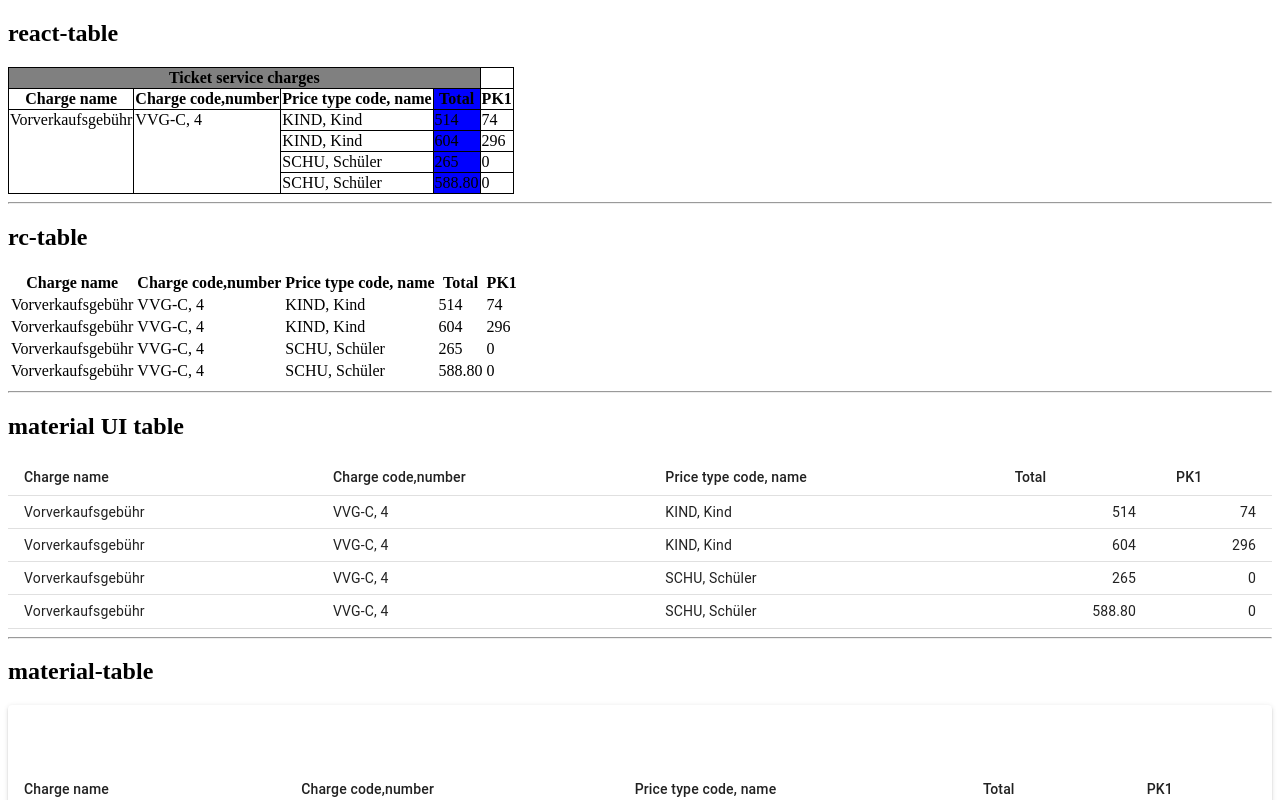
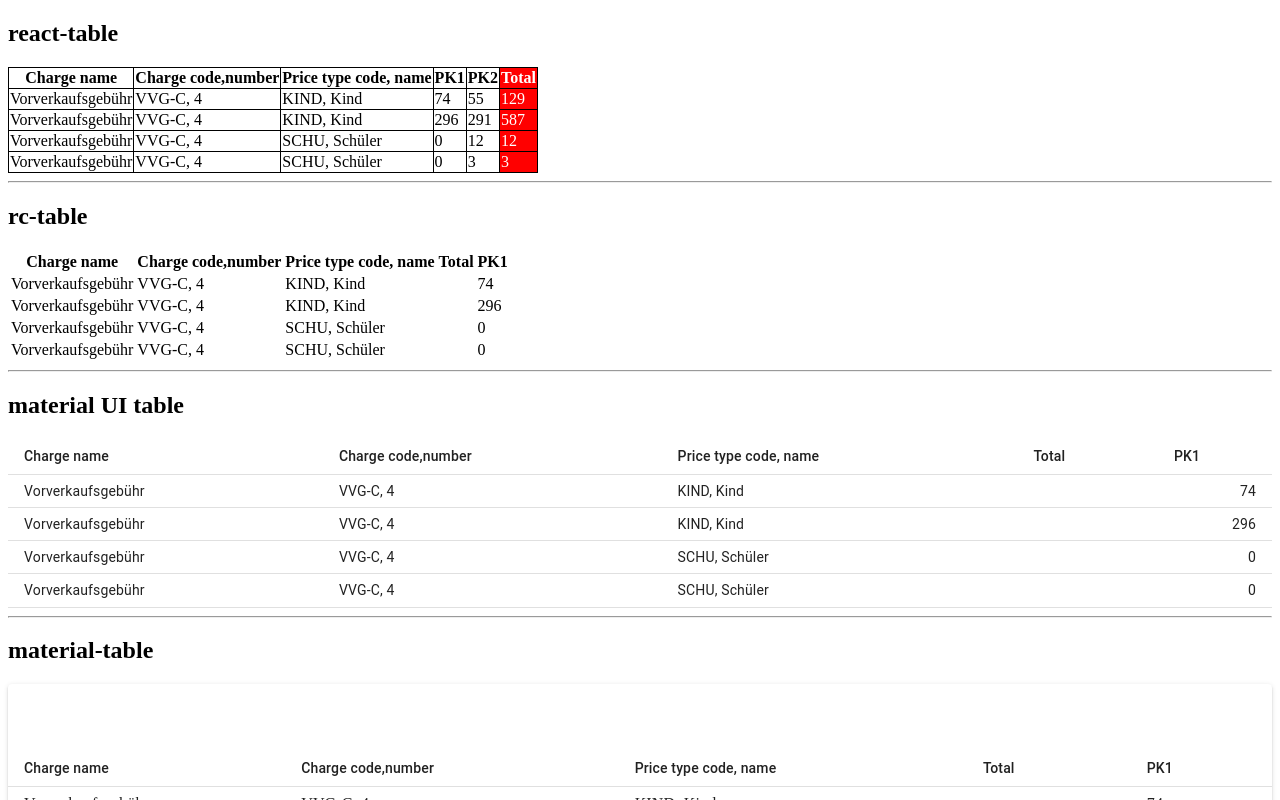
Before and after one commit to nenadbugaric/tables, a React (Create React App) app: page / in a window 1280 px wide. Shown: the top 800 px of the page. Built offline with nearby package versions, Linux system fonts and the light colour scheme.

Commit message:
horisontal agreggation

```diff
--- a/src/tables/react-table/index.jsx
+++ b/src/tables/react-table/index.jsx
@@ -1,8 +1,8 @@
 import React from "react";
 import { useTable } from "react-table";
-import styled from 'styled-components';
+import styled from "styled-components";
 
-import data from '../rows';
+import data from "../rows";
 
 const TABLE = styled.table`
   border: 1px solid black;
@@ -11,27 +11,14 @@
 const TH = styled.th`
   border-right: 1px solid black;
   border-top: 1px solid black;
-  background: ${(props) => {
-    const colors = {
-      isParent: 'gray',
-      isTotal: 'blue'
-    };
-
-    const propsColors = Object.keys(props)
-      .filter(prop => props[prop]);
-
-    const propsToUse = Object.keys(colors)
-      .find(color => propsColors.includes(color))
-
-    return !propsToUse
-      ? 'transparent'
-      : colors[propsToUse];
-}}
+  background: ${({ style }) => style?.background ?? "transparent"};
+  color: ${({ style }) => style?.color ?? "black"};
 `;
 const TD = styled.td`
   border: 1px solid black;
   border-bottom: none;
-  background: ${(props) => !props.isTotal ? 'transparent' : 'blue'}
+  background: ${({ style }) => style?.background ?? "transparent"};
+  color: ${({ style }) => style?.color ?? "black"};
 `;
 const TD_NONE = styled.td`
   visibility: hidden;
@@ -39,16 +26,9 @@
   border-right: 1px solid black;
 `;
 
-function sum(vals) {
-  return vals.reduce((x, y) => x + y, 0);
-}
-
 export default function ReactTable() {
   const columns = React.useMemo(
     () => [
-      {
-        Header: "Ticket service charges",
-        columns: [
       {
         Header: "Charge name",
         accessor: "chargeName",
@@ -62,16 +42,23 @@
         accessor: "priceType",
       },
       {
-            Header: "Total",
-            accessor: "total",
-            Aggregated: props => props.value,
-            aggregate: sum
-          },
-        ]
+        Header: "PK1",
+        accessor: "pk1",
       },
       {
-        Header: "PK1",
-        accessor: "pk1"
+        Header: "PK2",
+        accessor: "pk2",
+      },
+      {
+        Header: "Total",
+        style: {
+          background: "red",
+          color: "white",
+        },
+        accessor: (row) => {
+          const columnsToInlude = ["pk1", "pk2"];
+          return columnsToInlude.reduce((sum, column) => row[column] + sum, 0);
+        },
       },
     ],
     []
@@ -85,16 +72,18 @@
     prepareRow,
   } = useTable({ columns, data });
 
+  console.log("headerGroup.headers: ", headerGroups);
+
   return (
     <div>
       <h2>react-table</h2>
-      <TABLE {...getTableProps()} style={{ borderCollapse: 'collapse'}}>
+      <TABLE {...getTableProps()} style={{ borderCollapse: "collapse" }}>
         <thead>
           {headerGroups.map((headerGroup) => (
             <tr {...headerGroup.getHeaderGroupProps()}>
               {headerGroup.headers.map((column) => {
                 return (
-                <TH isTotal={column.id === 'total'} isParent={!!column.columns?.length} {...column.getHeaderProps()}>
+                  <TH style={column.style} {...column.getHeaderProps()}>
                     {column.render("Header")}
                   </TH>
                 );
@@ -108,17 +97,11 @@
             prepareRow(row);
             return (
               <tr {...row.getRowProps()}>
-              {row.cells.map((cell) => {
-                if (row.index > 0 && ['chargeName', 'chargeCode'].includes(cell.column.id)) {
-                  return <TD_NONE key={cell.column.id}/>
-                }
-
-                return (
-                  <TD isTotal={cell.column.id === 'total'} {...cell.getCellProps()}>
+                {row.cells.map((cell) => (
+                    <TD style={cell?.column?.style} {...cell.getCellProps()}>
                       {cell.render("Cell")}
                     </TD>
-                );
-              })}
+                  ))}
               </tr>
             );
           })}
--- a/src/tables/rows.js
+++ b/src/tables/rows.js
@@ -4,31 +4,31 @@
     chargeName: "Vorverkaufsgebühr",
     chargeCode: "VVG-C, 4",
     priceType: "KIND, Kind",
-    total: '514',
-    pk1: '74'
+    pk1: 74,
+    pk2: 55
   },
   {
     uuid: '2',
     chargeName: "Vorverkaufsgebühr",
     chargeCode: "VVG-C, 4",
     priceType: "KIND, Kind",
-    total: '604',
-    pk1: '296'
+    pk1: 296,
+    pk2: 291
   },
   {
     uuid: '3',
     chargeName: "Vorverkaufsgebühr",
     chargeCode: "VVG-C, 4",
     priceType: "SCHU, Schüler",
-    total: '265',
-    pk1: '0'
+    pk1: 0,
+    pk2: 12
   },
   {
     uuid: '4',
     chargeName: "Vorverkaufsgebühr",
     chargeCode: "VVG-C, 4",
     priceType: "SCHU, Schüler",
-    total: '588.80',
-    pk1: '0'
+    pk1: 0,
+    pk2: 3
   },
 ]
```
Lines whose indentation alone changed are shown as unchanged.
